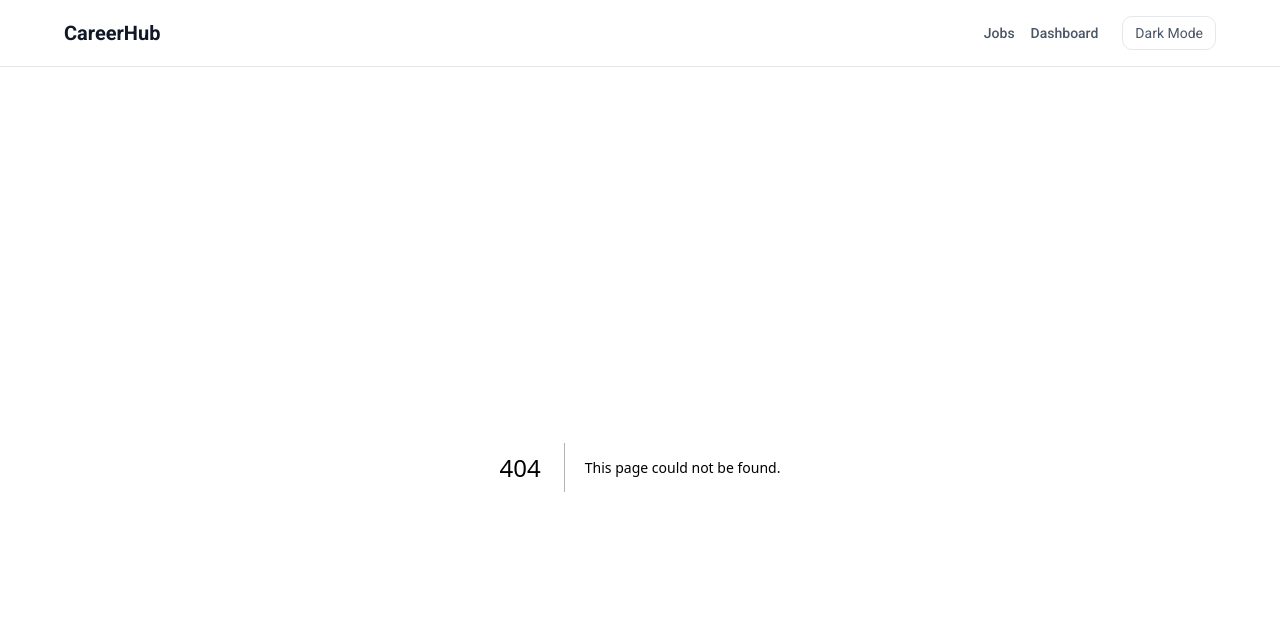
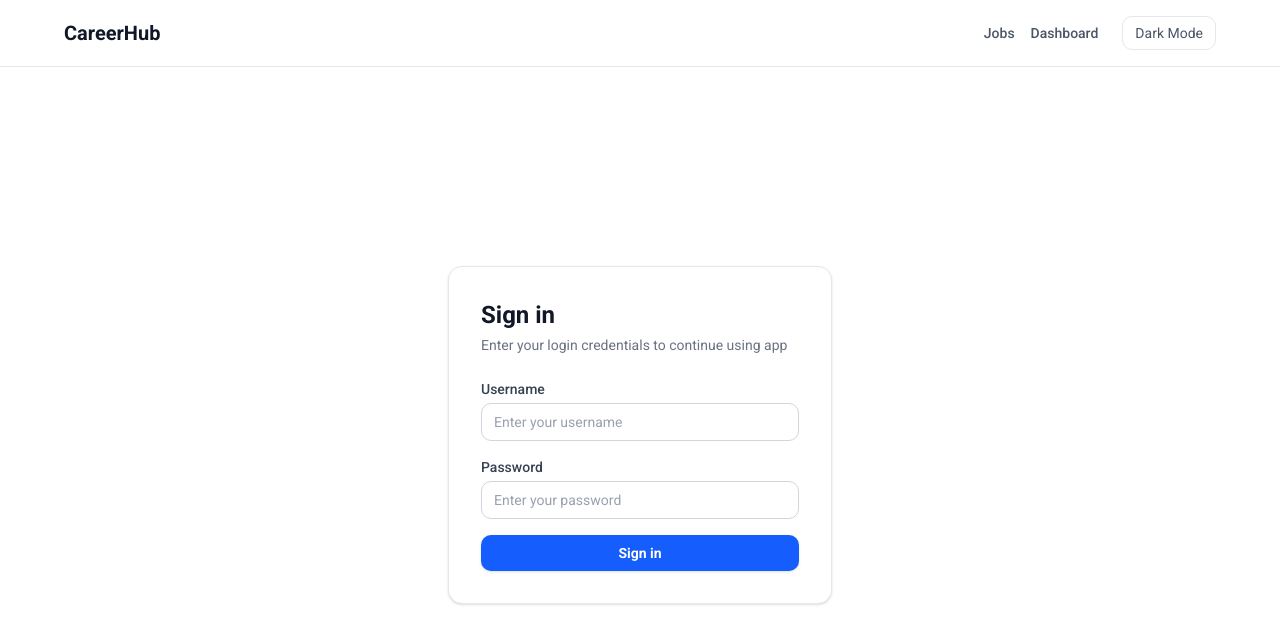
Before and after one commit to Kavin-Maziya/CareerHub_FrontEnd, a Next.js app: page /login in a window 1280 px wide. Before the commit this address had no page. Shown: the top 644 px of the page. Built offline with nearby package versions, Linux system fonts and the light colour scheme; no server answers.

Commit message:
feat: Part 3 - Added login page with role-based redirect

```diff
--- /dev/null
+++ b/src/app/auth-redirect/page.tsx
@@ -0,0 +1,14 @@
+import { auth } from "@/src/auth";
+import { redirect } from "next/navigation";
+
+export default async function AuthRedirectPage() {
+  const session = await auth();
+
+  if (!session?.user) redirect("/login");
+
+  if (session.user.role === "employer") {
+    redirect("/dashboard/listings");
+  }
+
+  redirect("/jobs");
+}
--- /dev/null
+++ b/src/app/login/page.tsx
@@ -0,0 +1,102 @@
+import { signIn, auth } from "@/src/auth";
+import { redirect } from "next/navigation";
+
+interface LoginPageProps {
+  searchParams: Promise<{ error?: string }>;
+}
+
+export default async function LoginPage({ searchParams }: LoginPageProps) {
+  // Already signed in — redirect away
+  const session = await auth();
+  if (session?.user) {
+    if (session.user.role === "employer") redirect("/dashboard/listings");
+    else redirect("/jobs");
+  }
+
+  const resolvedParams = await searchParams;
+  const hasError = resolvedParams.error === "CredentialsSignin";
+
+  async function handleLogin(formData: FormData) {
+    "use server";
+
+    const username = formData.get("username") as string;
+    const password = formData.get("password") as string;
+
+    // redirectTo points to auth-redirect which reads role from the
+    // JWT cookie that Auth.js writes before following redirectTo
+    await signIn("credentials", {
+      username,
+      password,
+      redirectTo: "/auth-redirect",
+    });
+  }
+
+  return (
+    <main className="flex min-h-[calc(100vh-4rem)] items-center justify-center px-4">
+      <div className="w-full max-w-sm rounded-xl border border-gray-200 bg-white p-8 shadow-sm dark:border-gray-800 dark:bg-gray-900">
+        <div className="mb-6">
+          <h1 className="text-2xl font-bold text-gray-900 dark:text-gray-100">
+            Sign in
+          </h1>
+          <p className="mt-1 text-sm text-gray-500 dark:text-gray-400">
+            Enter your login credentials to continue using app
+          </p>
+        </div>
+
+        {/* Error Panel */}
+        {hasError && (
+          <div className="mb-4 rounded-lg border border-red-200 bg-red-50 p-3 dark:border-red-900/50 dark:bg-red-950/20">
+            <p className="text-sm font-medium text-red-800 dark:text-red-400">
+              Invalid username or password. Please try again.
+            </p>
+          </div>
+        )}
+
+        <form action={handleLogin} className="space-y-4">
+          <div>
+            <label
+              htmlFor="username"
+              className="block text-sm font-medium text-gray-700 dark:text-gray-300 mb-1"
+            >
+              Username
+            </label>
+            <input
+              id="username"
+              name="username"
+              type="text"
+              required
+              autoComplete="username"
+              className="w-full rounded-lg border border-gray-300 bg-white px-3 py-2 text-sm text-gray-900 placeholder-gray-400 focus:border-blue-500 focus:outline-none focus:ring-1 focus:ring-blue-500 dark:border-gray-700 dark:bg-gray-800 dark:text-gray-100 dark:placeholder-gray-500"
+              placeholder="Enter your username"
+            />
+          </div>
+
+          <div>
+            <label
+              htmlFor="password"
+              className="block text-sm font-medium text-gray-700 dark:text-gray-300 mb-1"
+            >
+              Password
+            </label>
+            <input
+              id="password"
+              name="password"
+              type="password"
+              required
+              autoComplete="current-password"
+              className="w-full rounded-lg border border-gray-300 bg-white px-3 py-2 text-sm text-gray-900 placeholder-gray-400 focus:border-blue-500 focus:outline-none focus:ring-1 focus:ring-blue-500 dark:border-gray-700 dark:bg-gray-800 dark:text-gray-100 dark:placeholder-gray-500"
+              placeholder="Enter your password"
+            />
+          </div>
+
+          <button
+            type="submit"
+            className="w-full rounded-lg bg-blue-600 px-4 py-2 text-sm font-semibold text-white shadow-sm transition-colors hover:bg-blue-700 dark:bg-blue-700 dark:hover:bg-blue-600"
+          >
+            Sign in
+          </button>
+        </form>
+      </div>
+    </main>
+  );
+}
--- a/src/auth.ts
+++ b/src/auth.ts
@@ -41,7 +41,7 @@ export const { handlers, signIn, signOut, auth } = NextAuth({
   ],
   callbacks: {
     async jwt({ token, user }) {
-      // user is only defined on first sign-in — copy role onto token then
+      // user only defined on first sign-in — copy role onto token
       if (user) {
         token.role = (user as { role: string }).role;
       }
```
